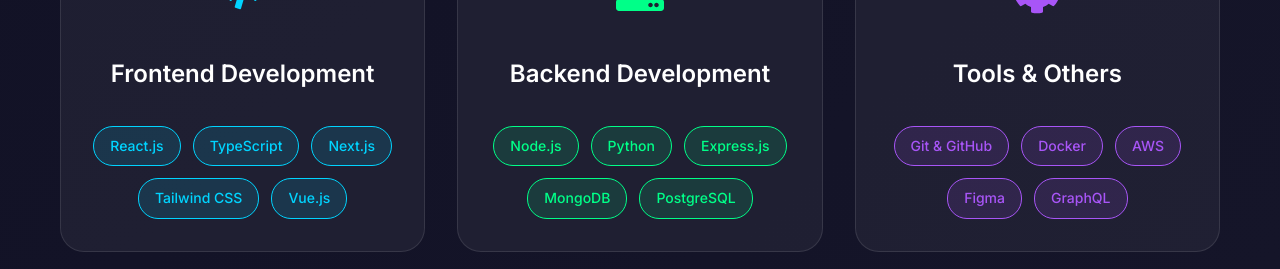
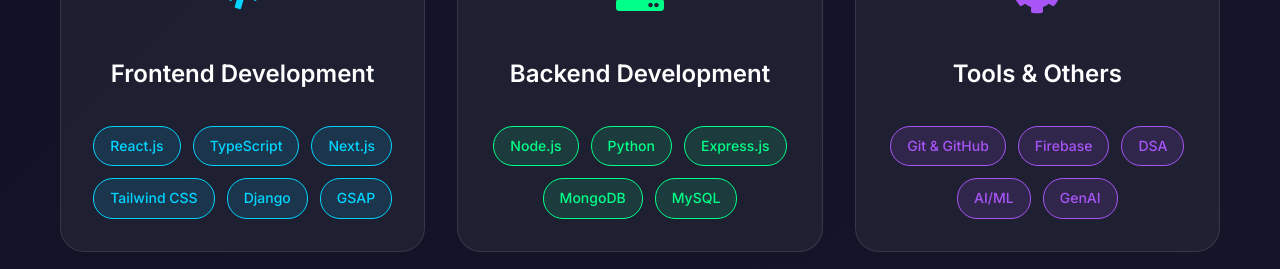
Before and after one commit to ARI-900/ariPortfolio, a React (Create React App) app: page / in a window 1280 px wide. Shown: the part 1920-2189 px from the top of the page. Built offline with nearby package versions, Linux system fonts and the light colour scheme; the HTML template or start-up script is replaced by a standard one.

Commit message:
skill changes: skills.js

```diff
--- a/src/components/Skills.js
+++ b/src/components/Skills.js
@@ -7,19 +7,19 @@
     {
       title: 'Frontend Development',
       icon: FaCode,
-      skills: ['React.js', 'TypeScript', 'Next.js', 'Tailwind CSS', 'Vue.js'],
+      skills: ['React.js', 'TypeScript', 'Next.js', 'Tailwind CSS', 'Django', 'GSAP', ],
       color: '#00d4ff'
     },
     {
       title: 'Backend Development',
       icon: FaServer,
-      skills: ['Node.js', 'Python', 'Express.js', 'MongoDB', 'PostgreSQL'],
+      skills: ['Node.js', 'Python', 'Express.js', 'MongoDB', 'MySQL'],
       color: '#00ff88'
     },
     {
       title: 'Tools & Others',
       icon: FaCog,
-      skills: ['Git & GitHub', 'Docker', 'AWS', 'Figma', 'GraphQL'],
+      skills: ['Git & GitHub', 'Firebase', 'DSA', 'AI/ML', 'GenAI'],
       color: '#a855f7'
     }
   ];
```
